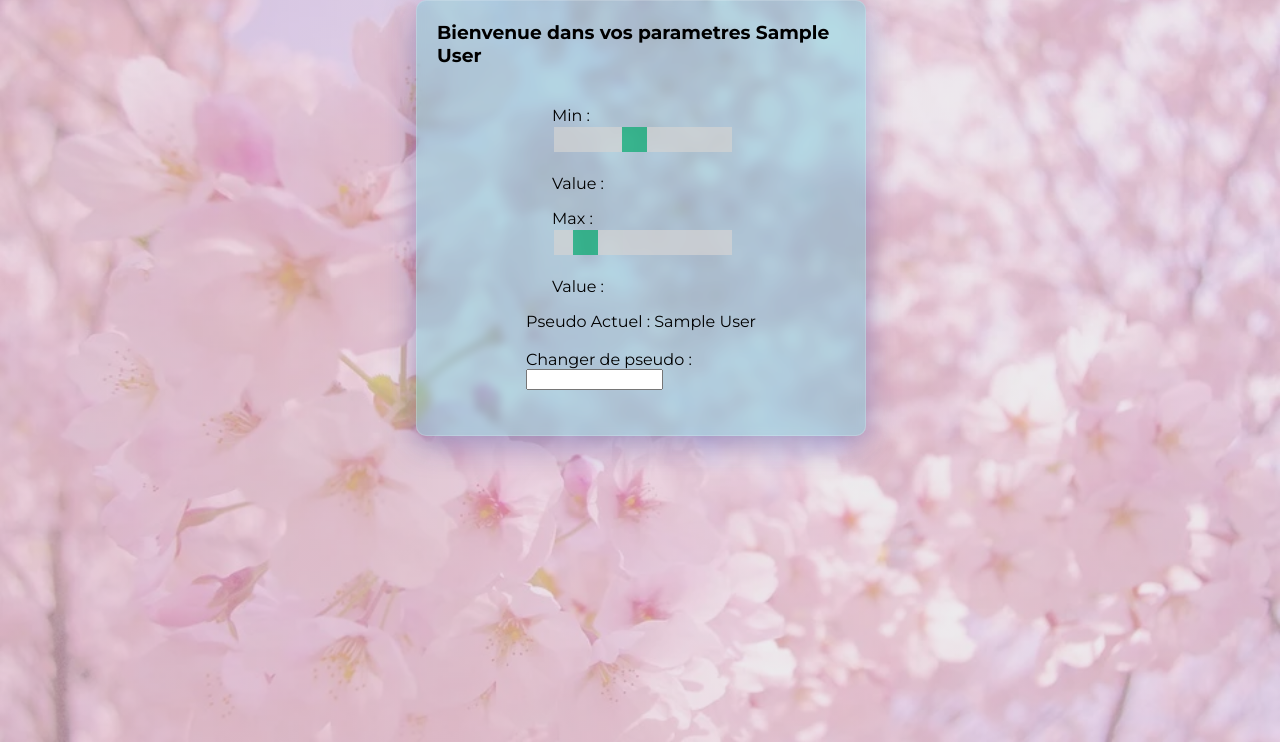
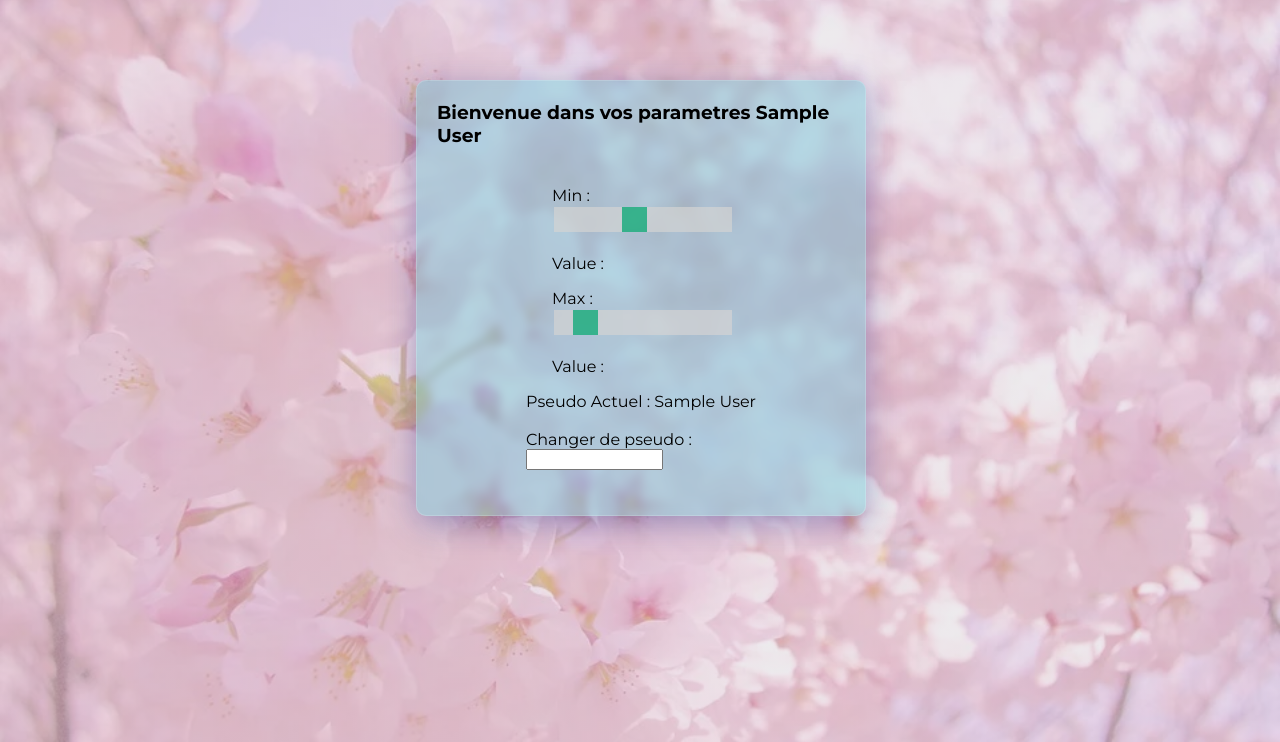
Before and after one commit to houlaidahamada/Projet-Web, a PHP site: page /pages/user.php in a window 1280 px wide. Shown: the part 58-800 px from the top of the page. Run offline with PHP 8.4, Linux system fonts and the light colour scheme; the visitor is signed in with stand-in values (Sample User, id 1).

Commit message:
VANESGRAM

```diff
--- a/index.php
+++ b/index.php
@@ -147,7 +147,7 @@ session_start();
                                 <article>
                                 <h1>$titre</h1>
                                 <p>$contenu</p>
-                                <p>β$keywords</p>";
+                                 <p>β$keywords</p>";
                                 if($image_url != NULL){
                                    echo "<p><img src='/images/$image_url'></p>";
                                    }
--- a/pages/user.php
+++ b/pages/user.php
@@ -58,7 +58,9 @@ session_start();
 
     <div style='display: flex;
             flex-direction: column;
-            align-items: center;'>
+            align-items: center;
+            position: relative;
+            top: 10%;'>
         <ul style='
             width: 35%;
             padding: 0;
```
